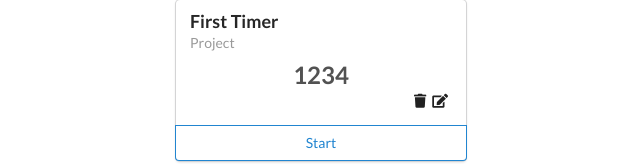
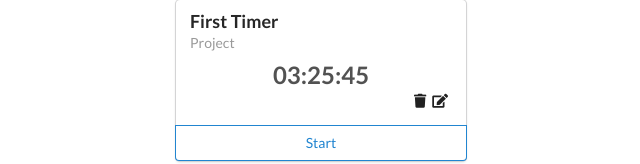
Before and after one commit to yzaoui/react-timers, a React (Create React App) app: page / in a window 1280 px wide. Shown: the top 164 px of the page, without its empty margins (319-959 px from the left). Built offline with nearby package versions, Linux system fonts and the light colour scheme.

Commit message:
Convert time display to human-friendly format

```diff
--- a/src/component/Timer.tsx
+++ b/src/component/Timer.tsx
@@ -13,7 +13,7 @@ const Timer: React.FC<TimerProps> = ({ title, project, elapsedms }) => {
                 <div className="header">{title}</div>
                 <div className="meta">{project}</div>
                 <div className="center aligned description">
-                    <h2>{elapsedms}</h2>
+                    <h2>{millisecondsToHourMinuteSecond(elapsedms)}</h2>
                 </div>
                 <div className="extra content">
                     <span className="right floated edit icon">
@@ -31,4 +31,14 @@ const Timer: React.FC<TimerProps> = ({ title, project, elapsedms }) => {
     )
 };
 
+const millisecondsToHourMinuteSecond = (ms: number): string => {
+    const hours = Math.floor(ms / 1000 / 60 / 60);
+    const minutes = Math.floor((ms / 1000 / 60) % 60);
+    const seconds = Math.floor((ms / 1000) % 60);
+
+    return [hours, minutes, seconds]
+        .map((num) => num < 10 ? `0${num}` : `${num}`)
+        .join(":");
+};
+
 export default Timer;
--- a/src/index.tsx
+++ b/src/index.tsx
@@ -5,7 +5,7 @@ import Timer from './component/Timer';
 import * as serviceWorker from './serviceWorker';
 import "semantic-ui-css/semantic.min.css";
 
-ReactDOM.render(<Timer title="First Timer" project="Project" elapsedms={1234}/>, document.getElementById('root'));
+ReactDOM.render(<Timer title="First Timer" project="Project" elapsedms={12345678}/>, document.getElementById('root'));
 
 // If you want your app to work offline and load faster, you can change
 // unregister() to register() below. Note this comes with some pitfalls.
```
